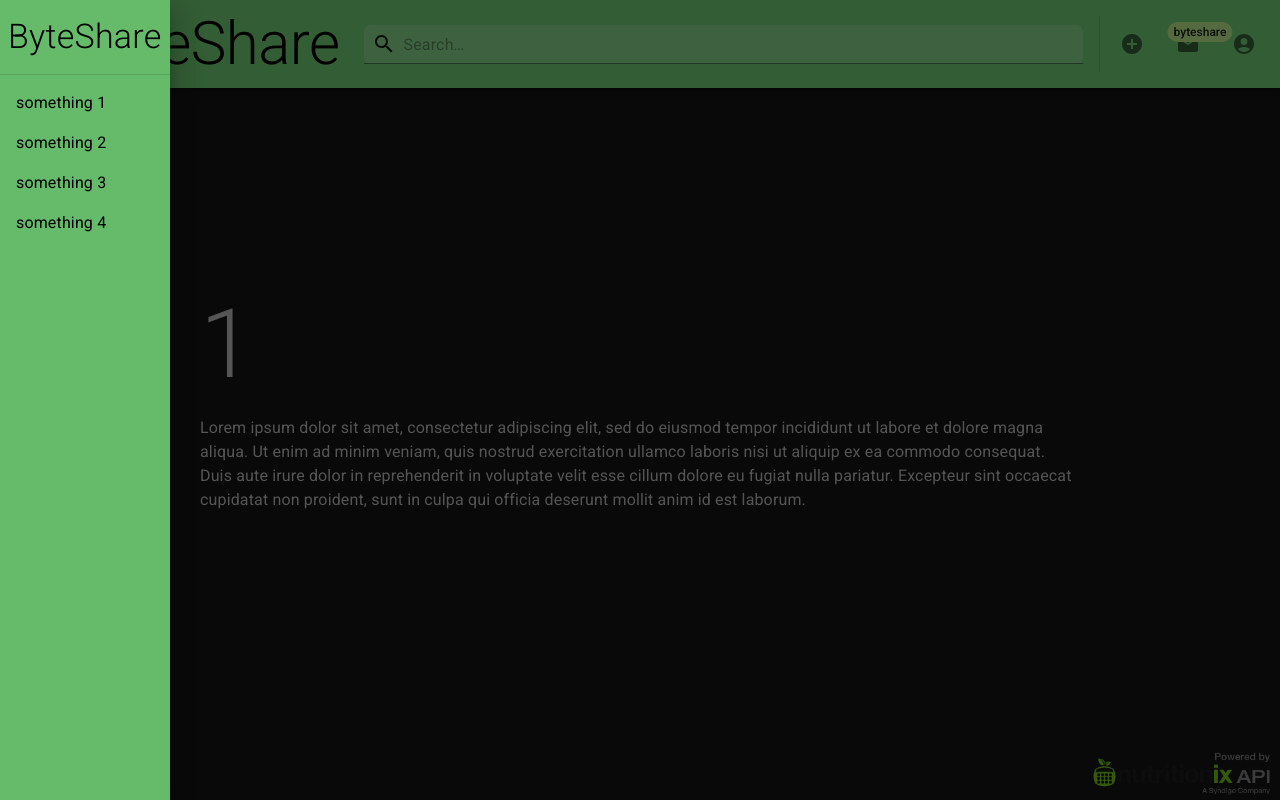
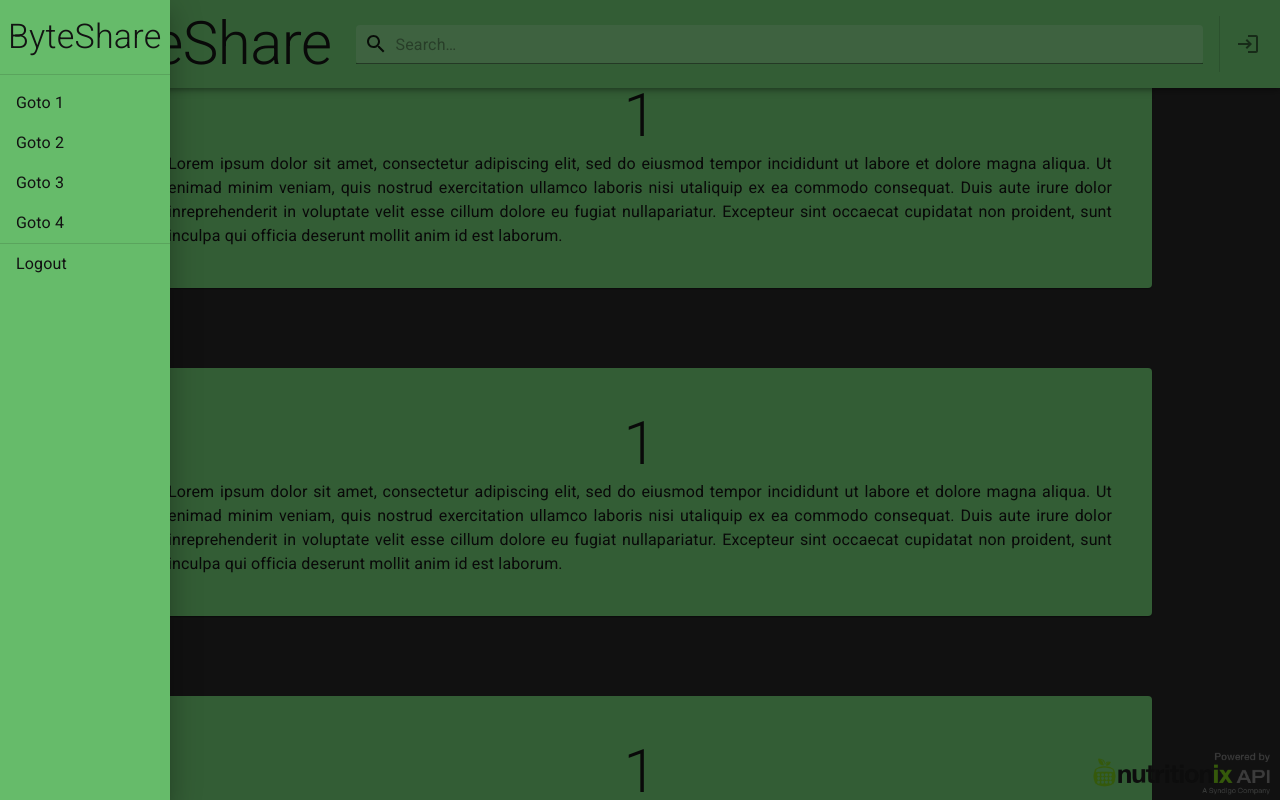
Before and after one commit to 2014-JavaFS/ByteShare-Front, a React (Vite) app: page /1 in a window 1280 px wide. Both pictures are taken after a click on the button 36 px from the left and 44 px from the top of the page. Shown: the top 800 px of the page. Built offline with nearby package versions, Linux system fonts and the light colour scheme.

Commit message:
template cards built, and 'user menu' requires login now

```diff
--- a/src/components/navappbar.tsx
+++ b/src/components/navappbar.tsx
@@ -10,15 +10,52 @@ import SearchIcon from "@mui/icons-material/Search";
 import AccountCircle from "@mui/icons-material/AccountCircle";
 import MailIcon from "@mui/icons-material/Mail";
 import AddCircleIcon from "@mui/icons-material/AddCircle";
-import { Divider, Drawer, Input, List, ListItem } from "@mui/material";
+import { Divider, Drawer, Input, List, ListItemButton } from "@mui/material";
 import { NavLink, useNavigate } from "react-router-dom";
 import React from "react";
+import { useTheme } from "@mui/material/styles";
+import LoginIcon from "@mui/icons-material/Login";
 
-const badge = "byteshare";
+const badge = "🔫";
 
-//#region Styling
-//allows styling from theme attributes, applies to a div element
-const Search = styled("div")(({ theme }) => ({
+export default function PrimarySearchAppBar() {
+  //getting them from provider
+  const theme = useTheme();
+  //getting a navigate hook to go between routes
+  const navigate = useNavigate();
+
+  //#region drawer
+  //state for menu drawer
+  const [drawerOpen, setDrawerOpen] = React.useState(false);
+  function handleDrawerToggle() {
+    setDrawerOpen(!drawerOpen);
+  }
+
+  const drawer = (
+    <Drawer open={drawerOpen} onClose={handleDrawerToggle}>
+      <Box onClick={handleDrawerToggle}>
+        <Typography variant="h4" sx={{ my: 2, px: 1 }}>
+          ByteShare
+        </Typography>
+        <Divider />
+        <List>
+          <ListItemButton onClick={() => navigate("1")}>Goto 1</ListItemButton>
+          <ListItemButton onClick={() => navigate("2")}>Goto 2</ListItemButton>
+          <ListItemButton onClick={() => navigate("3")}>Goto 3</ListItemButton>
+          <ListItemButton onClick={() => navigate("4")}>Goto 4</ListItemButton>
+          <Divider />
+          {/*<ListItemButton onClick={() => logout()}>Goto 4</ListItemButton>*/}
+          <ListItemButton onClick={toggleLogin}>Logout</ListItemButton>
+        </List>
+      </Box>
+    </Drawer>
+  );
+  //#endregion
+
+  //#region searchbar
+
+  //allows styling from theme attributes, modifying an element or component
+  const Search = styled("div")(() => ({
     position: "relative",
     borderRadius: theme.shape.borderRadius,
     backgroundColor: alpha(theme.palette.common.white, 0.15),
@@ -34,7 +71,7 @@ const Search = styled("div")(({ theme }) => ({
     flexGrow: 1,
   }));
 
-const StyledInput = styled(Input)(({ theme }) => ({
+  const StyledInput = styled(Input)(() => ({
     color: "inherit",
     "& .MuiInput-input": {
       padding: theme.spacing(1, 1, 1, 5),
@@ -42,20 +79,42 @@ const StyledInput = styled(Input)(({ theme }) => ({
     },
   }));
 
-const SearchIconWrapper = styled("div")(({ theme }) => ({
+  const SearchIconWrapper = styled("div")(() => ({
     padding: theme.spacing(0, 1),
     height: "100%",
     position: "absolute",
     display: "flex",
     alignItems: "center",
   }));
+
+  //combines all the pieces of the styled components
+  const searchBar = (
+    <Search>
+      <SearchIconWrapper>
+        <SearchIcon />
+      </SearchIconWrapper>
+      <StyledInput
+        placeholder="Search…"
+        type="search"
+        onChange={handleSearch}
+        fullWidth
+      />
+    </Search>
+  );
+
+  function handleSearch(event) {
+    console.log("search input: " + event.target.value);
+  }
+
   //#endregion
 
-export default function PrimarySearchAppBar() {
-  const navigate = useNavigate();
+  //#region usermenu (title is wip)
 
-  function handleSearch(event) {
-    console.log("event value: " + event.target.value);
+  //state for determining if logged in
+  //FIXME: this should probably be handled differently, this was mostly a proof of concept
+  const [login, setLogin] = React.useState(false);
+  function toggleLogin() {
+    setLogin(!login);
   }
 
   function handleNewPostClick() {
@@ -71,48 +130,62 @@ export default function PrimarySearchAppBar() {
     console.log("Profile");
   }
 
-  //#region drawer
+  function handleLoginClick() {
+    //navigate("/login");
+    toggleLogin();
+    console.log("Login");
+  }
 
-  //hardcoded rn, was easier for testing
-  const navItems = [
-    <ListItem>
-      <NavLink to="1">
-        <Typography sx={{ color: "black" }}>something 1</Typography>
-      </NavLink>
-    </ListItem>,
-    <ListItem>
-      <NavLink to="2">
-        <Typography sx={{ color: "black" }}>something 2</Typography>
-      </NavLink>
-    </ListItem>,
-    <ListItem>
-      <NavLink to="3">
-        <Typography sx={{ color: "black" }}>something 3</Typography>
-      </NavLink>
-    </ListItem>,
-    <ListItem>
-      <NavLink to="4">
-        <Typography sx={{ color: "black" }}>something 4</Typography>
-      </NavLink>
-    </ListItem>,
-  ];
+  //if logged out, only shows login button,
+  //but if logged in, shows available options
+  const userMenu = login ? (
+    <Box>
+      <IconButton onClick={handleNewPostClick} sx={{ ml: 1 }}>
+        <AddCircleIcon />
+      </IconButton>
+      <IconButton onClick={handleFollowingClick} sx={{ ml: 1 }}>
+        <Badge badgeContent={badge} color="info">
+          <MailIcon />
+        </Badge>
+      </IconButton>
+      <IconButton onClick={handleProfileClick} edge="end" sx={{ ml: 1 }}>
+        <AccountCircle />
+      </IconButton>
+    </Box>
+  ) : (
+    <Box>
+      <IconButton onClick={handleLoginClick} edge="end" sx={{ ml: 1 }}>
+        <LoginIcon />
+      </IconButton>
+    </Box>
+  );
 
-  const [drawerOpen, setDrawerOpen] = React.useState(false);
+  //#endregion
 
-  const handleDrawerToggle = () => {
-    setDrawerOpen((prevState) => !prevState);
-  };
-
-  const drawer = (
-    <Drawer open={drawerOpen} onClose={handleDrawerToggle}>
-      <Box onClick={handleDrawerToggle} sx={{ textAlign: "center" }}>
-        <Typography variant="h4" sx={{ my: 2, color: "black", px: 1 }}>
+  //#region titleLink
+  const titleLink = (
+    <Box sx={{ pl: 1 }}>
+      <NavLink to="/">
+        <Typography
+          variant="h2"
+          sx={{
+            display: { xs: "none", sm: "block" },
+            color: "#121212",
+          }}
+        >
           ByteShare
         </Typography>
-        <Divider />
-        <List>{navItems}</List>
+        <Typography
+          variant="h4"
+          sx={{
+            display: { xs: "block", sm: "none" },
+            color: "#121212",
+          }}
+        >
+          ByteShare
+        </Typography>
+      </NavLink>
     </Box>
-    </Drawer>
   );
   //#endregion
 
@@ -123,64 +196,11 @@ export default function PrimarySearchAppBar() {
         <IconButton size="large" edge="start" onClick={handleDrawerToggle}>
           <MenuIcon />
         </IconButton>
-        <Divider
-          orientation="vertical"
-          variant="middle"
-          flexItem
-          sx={{ mx: 1 }}
-        />
-        <NavLink to="/">
-          <Typography
-            variant="h2"
-            sx={{
-              display: { xs: "none", sm: "none", md: "block" },
-              color: "black",
-            }}
-          >
-            ByteShare
-          </Typography>
-          <Typography
-            variant="h3"
-            sx={{ display: { xs: "none", sm: "block", md: "none" } }}
-          >
-            ByteShare
-          </Typography>
-          <Typography
-            variant="h4"
-            sx={{ display: { xs: "block", sm: "none", md: "none" } }}
-          >
-            ByteShare
-          </Typography>
-        </NavLink>
-        <Search>
-          <SearchIconWrapper>
-            <SearchIcon />
-          </SearchIconWrapper>
-          <StyledInput
-            placeholder="Search…"
-            type="search"
-            onChange={handleSearch}
-            fullWidth
-          />
-        </Search>
         <Divider orientation="vertical" variant="middle" flexItem />
-        <Box>
-          <IconButton size="large" onClick={handleNewPostClick} sx={{ ml: 1 }}>
-            <AddCircleIcon />
-          </IconButton>
-          <IconButton
-            size="large"
-            onClick={handleFollowingClick}
-            sx={{ mx: 1 }}
-          >
-            <Badge badgeContent={badge} color="info">
-              <MailIcon />
-            </Badge>
-          </IconButton>
-          <IconButton size="large" onClick={handleProfileClick} edge="end">
-            <AccountCircle />
-          </IconButton>
-        </Box>
+        {titleLink}
+        {searchBar}
+        <Divider orientation="vertical" variant="middle" flexItem />
+        {userMenu}
       </Toolbar>
     </AppBar>
   );
--- a/src/components/test.tsx
+++ b/src/components/test.tsx
@@ -1,20 +1,43 @@
-import { Box, Typography } from "@mui/material";
+import { Card, Grid, Typography } from "@mui/material";
+import green from "@mui/material/colors/green";
 
-export default function TestBlock({ props }) {
+export default function TestBlock({ num }) {
+  //ignore this
+  const loremIpsum = "Lorem ipsum dolor sit amet, consectetur adipiscing elit, sed do eiusmod tempor incididunt ut labore et dolore magna aliqua. Ut enimad minim veniam, quis nostrud exercitation ullamco laboris nisi utaliquip ex ea commodo consequat. Duis aute irure dolor inreprehenderit in voluptate velit esse cillum dolore eu fugiat nullapariatur. Excepteur sint occaecat cupidatat non proident, sunt inculpa qui officia deserunt mollit anim id est laborum.";
+
+
+  const textCard = (
+    <Card
+      sx={{
+        backgroundColor: green[400],
+        width: "80%",
+        p: 5,
+        m: 5
+      }}
+    >
+    <Typography variant="h2" align="center">
+      {num}
+    </Typography>
+      <Typography align="justify">
+        {loremIpsum}
+      </Typography>
+    </Card>
+  );
+
   return (
     <>
-      <Box sx={{ m: 25 }}>
-        <Typography variant="h1">{props}</Typography>
-        <p>
-          Lorem ipsum dolor sit amet, consectetur adipiscing elit, sed do
-          eiusmod tempor incididunt ut labore et dolore magna aliqua. Ut enim ad
-          minim veniam, quis nostrud exercitation ullamco laboris nisi ut
-          aliquip ex ea commodo consequat. Duis aute irure dolor in
-          reprehenderit in voluptate velit esse cillum dolore eu fugiat nulla
-          pariatur. Excepteur sint occaecat cupidatat non proident, sunt in
-          culpa qui officia deserunt mollit anim id est laborum.
-        </p>
-      </Box>
+      <Grid
+        container
+        spacing={0}
+        direction="column"
+        alignItems="center"
+        sx={{ top: 5 }}
+      >
+        {textCard}
+        {textCard}
+        {textCard}
+
+      </Grid>
     </>
   );
 }
--- a/src/main.tsx
+++ b/src/main.tsx
@@ -19,10 +19,10 @@ export default function App() {
             <Route path="/" element={<Layout />}>
               <Route index element={<Home />} />
               <Route path="profile" element={<Profile />} />
-              <Route path="1" element={<TestBlock props={1} />} />
-              <Route path="2" element={<TestBlock props={2} />} />
-              <Route path="3" element={<TestBlock props={3} />} />
-              <Route path="4" element={<TestBlock props={4} />} />
+              <Route path="1" element={<TestBlock num={1} />} />
+              <Route path="2" element={<TestBlock num={2} />} />
+              <Route path="3" element={<TestBlock num={3} />} />
+              <Route path="4" element={<TestBlock num={4} />} />
             </Route>
           </Routes>
         </BrowserRouter>
--- a/src/pages/home.tsx
+++ b/src/pages/home.tsx
@@ -1,9 +1,23 @@
-import { Typography, Box } from "@mui/material";
+import { Typography, Card, Container } from "@mui/material";
+import { green } from "@mui/material/colors";
 
 export default function Home() {
   return (
-    <Box sx={{ m: 25, flexGrow: 1 }}>
-      <Typography align="center">This is a home page</Typography>
-    </Box>
+    <>
+      <Container sx={{ m: 25 }}>
+        <Card sx={{ backgroundColor: green[400], width: "auto" }}>
+          <Typography variant="h1">Home Page</Typography>
+          <Typography>
+            Lorem ipsum dolor sit amet, consectetur adipiscing elit, sed do
+            eiusmod tempor incididunt ut labore et dolore magna aliqua. Ut enim
+            ad minim veniam, quis nostrud exercitation ullamco laboris nisi ut
+            aliquip ex ea commodo consequat. Duis aute irure dolor in
+            reprehenderit in voluptate velit esse cillum dolore eu fugiat nulla
+            pariatur. Excepteur sint occaecat cupidatat non proident, sunt in
+            culpa qui officia deserunt mollit anim id est laborum.
+          </Typography>
+        </Card>
+      </Container>
+    </>
   );
 }
--- a/src/theme.ts
+++ b/src/theme.ts
@@ -13,26 +13,22 @@ const theme = createTheme({
       main: colors.grey[100],
     },
     background: {
-      default: "#121212",
+      default: "#232323",
     },
     info: {
       main: colors.lightGreen[300],
     },
     text: {
-      primary: "#aaaaaa",
+      primary: "#121212",
     },
   },
-  shape: {
-    borderRadius: 7,
-  },
   typography: {
-    h3: {
+    h2: {
       fontWeight: 300,
     },
     h4: {
       fontWeight: 300,
     },
-
   },
   components: {
     MuiDrawer: {
@@ -46,3 +42,19 @@ const theme = createTheme({
 });
 
 export default theme;
+
+//"module augmentation"
+//this defines a
+declare module "@mui/material/styles" {
+  interface Theme {
+    status: {
+      danger: string;
+    };
+  }
+  // allow configuration using `createTheme`
+  interface ThemeOptions {
+    status?: {
+      danger?: string;
+    };
+  }
+}
```
Lines whose indentation alone changed are shown as unchanged.
